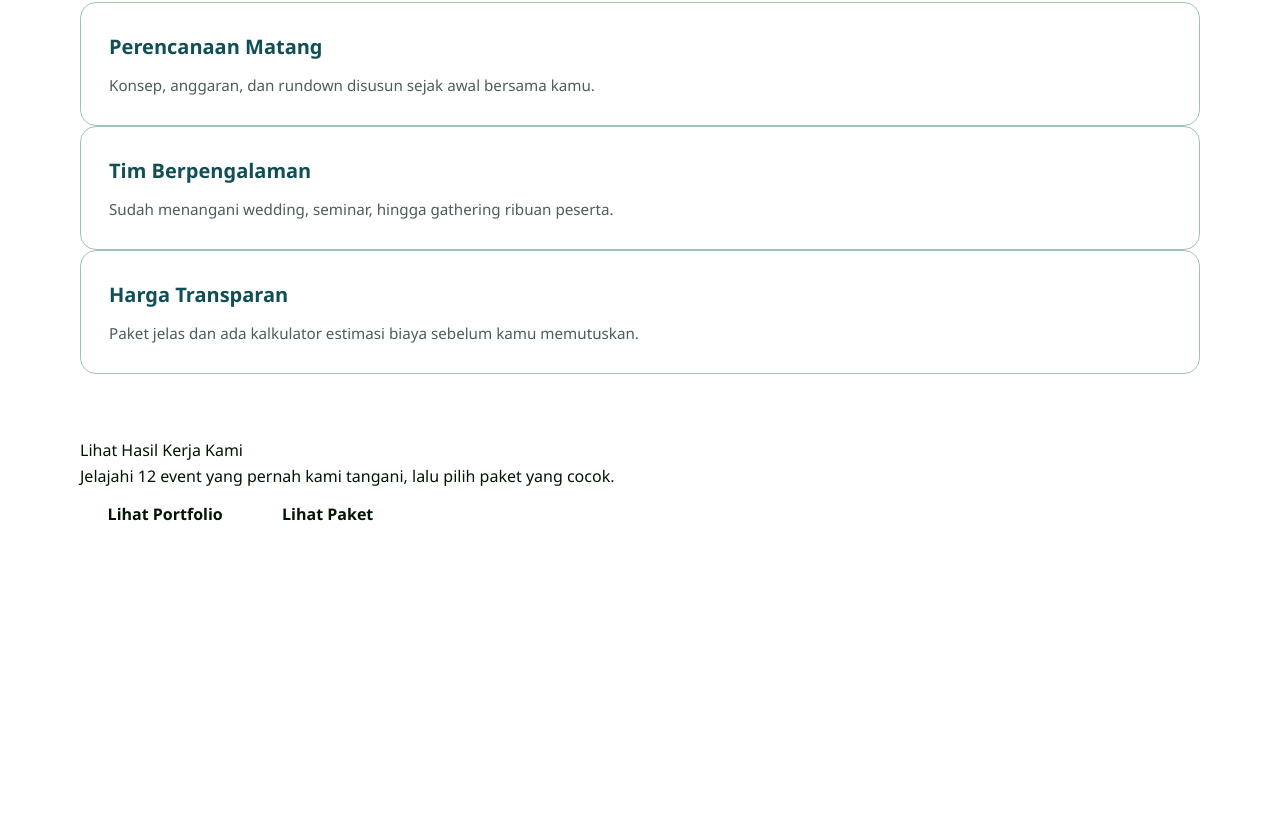
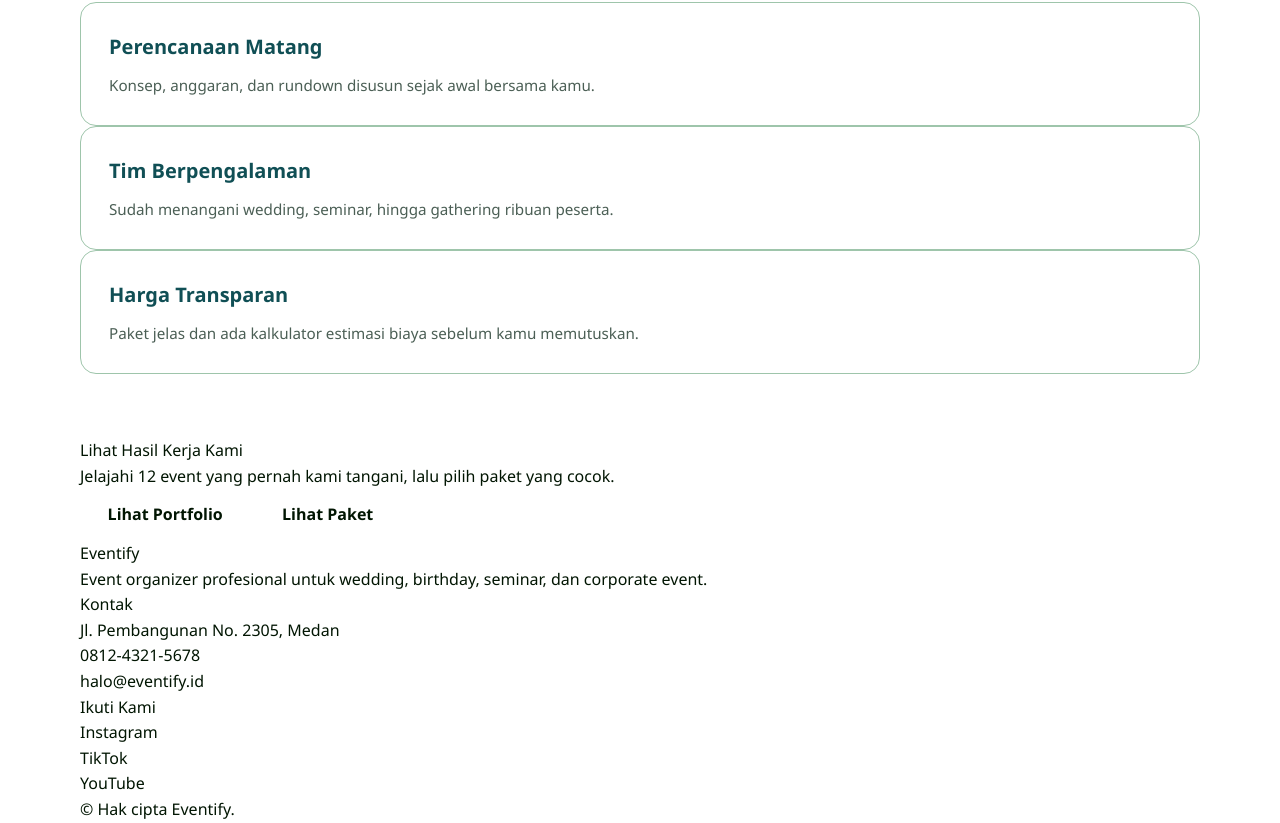
Before and after one commit to JhonPiterSitumorang-251401052/Event-Organizer-Eventify, a website: page index.html in a window 1280 px wide. Shown: the part 1369-2192 px from the top of the page. Before the commit the page ends 1910 px from the top, so only its background shows below. Drawn offline with Linux system fonts and the light colour scheme.

Commit message:
Menambahkan : Footer pada tiap page

```diff
--- a/index.html
+++ b/index.html
@@ -109,26 +109,39 @@
                 <h2 class="cta-title">Lihat Hasil Kerja Kami</h2>
                 <p class="cta-text">Jelajahi 12 event yang pernah kami tangani, lalu pilih paket yang cocok.</p>
                 <div class="cta-actions">
-                    <a href="portfolio.html" class="btn btn-light">Lihat Portfolio</a>
+                    <a href="portofolio.html" class="btn btn-light">Lihat Portfolio</a>
                     <a href="paket.html" class="btn btn-outline-light">Lihat Paket</a>
                 </div>
             </div>
-        <section>
-            <!-- bagian 4 -->
-        </section>
-        <section>
-            <!-- bagian 5 -->
-        </section>
-        <section>
-            <!-- bagian 6 -->
-        </section>
-        <section>
-            <!-- bagian 7 -->
         </section>
     </main>
 
-    <footer>
-
+    <footer id="kontak" class="footer">
+        <div class="wrap grid grid-cols-1 md:grid-cols-3 grid-gap-lg">
+            <div>
+                <p class="footer-logo">Event<span>ify</span></p>
+                <p class="footer-text">Event organizer profesional untuk wedding, birthday, seminar, dan corporate event.</p>
+            </div>
+            <div>
+                <h3 class="footer-title">Kontak</h3>
+                <ul class="footer-list">
+                    <li>Jl. Pembangunan No. 2305, Medan</li>
+                    <li>0812-4321-5678</li>
+                    <li>halo@eventify.id</li>
+                </ul>
+            </div>
+            <div>
+                <h3 class="footer-title">Ikuti Kami</h3>
+                <ul class="footer-list">
+                    <li><a href="#">Instagram</a></li>
+                    <li><a href="#">TikTok</a></li>
+                    <li><a href="#">YouTube</a></li>
+                </ul>
+            </div>
+        </div>
+        <div class="wrap">
+            <p class="footer-copy">&copy; <span id="year"></span>Hak cipta Eventify.</p>
+        </div>
     </footer>
 
     <script src="script.js"></script>
```
Also changed, not shown: paket.html (+25 -1 lines), portofolio.html (+25 -1 lines).
